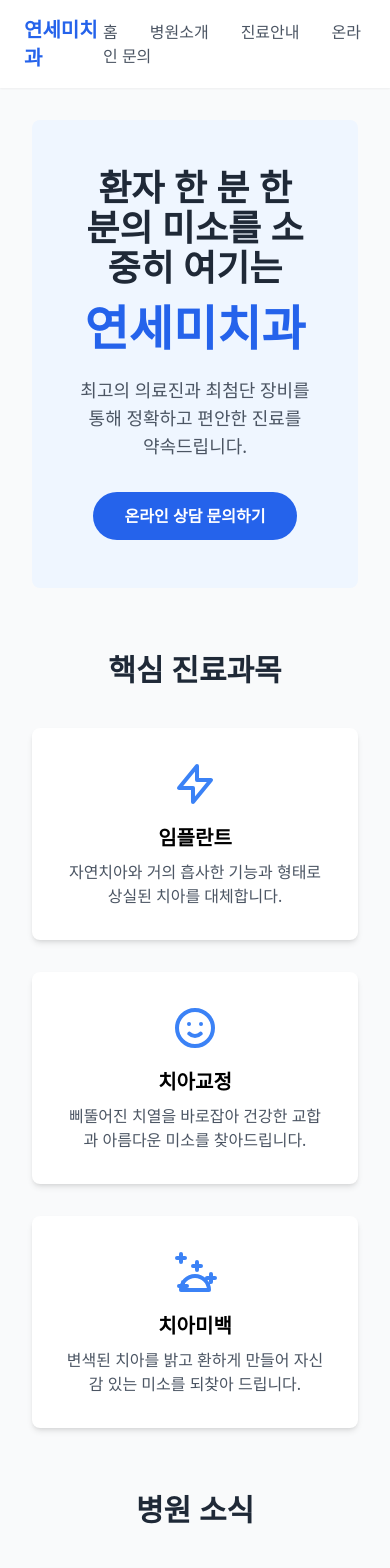
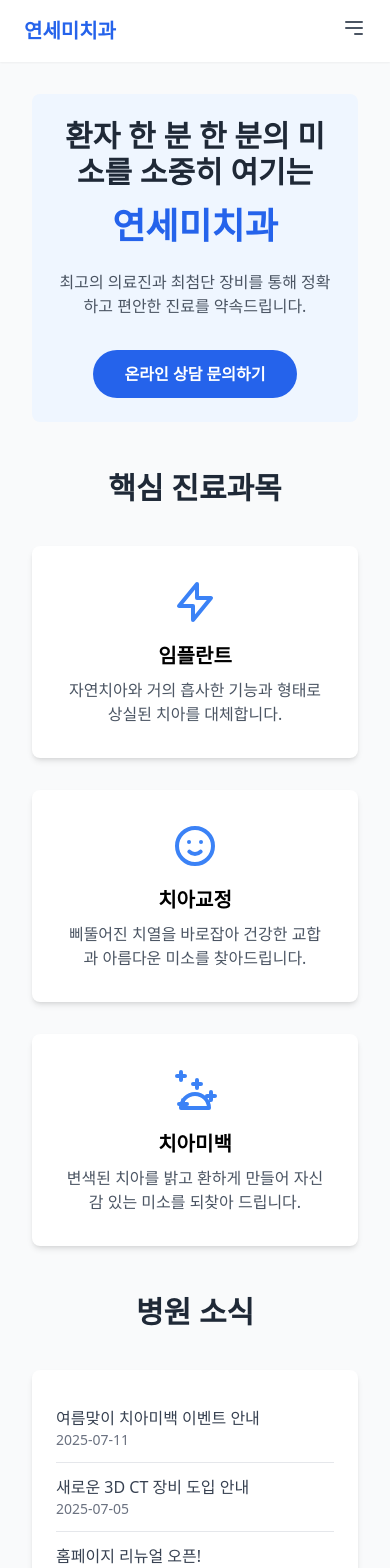
Before and after one commit to yonseimidentalclinic/frontend, a React (Vite) app: page / in a window 390 px wide. Shown: the top 1568 px of the page. Built offline with nearby package versions, Linux system fonts and the light colour scheme.

Commit message:
반응형 디자인 추가

```diff
--- a/src/App.jsx
+++ b/src/App.jsx
@@ -1,30 +1,64 @@
-import React from 'react';
+import React, { useState } from 'react'; // 1. useState import
 import { Link, Outlet } from 'react-router-dom';
-import Footer from './components/Footer.jsx'; // 1. Footer 컴포넌트 import
+import Footer from './components/Footer.jsx';
+
+// 햄버거 메뉴 아이콘 SVG
+const MenuIcon = () => (
+  <svg xmlns="http://www.w3.org/2000/svg" className="h-6 w-6" fill="none" viewBox="0 0 24 24" stroke="currentColor">
+    <path strokeLinecap="round" strokeLinejoin="round" strokeWidth={2} d="M4 6h16M4 12h16m-7 6h7" />
+  </svg>
+);
+
+// 닫기 아이콘 SVG
+const CloseIcon = () => (
+  <svg xmlns="http://www.w3.org/2000/svg" className="h-6 w-6" fill="none" viewBox="0 0 24 24" stroke="currentColor">
+    <path strokeLinecap="round" strokeLinejoin="round" strokeWidth={2} d="M6 18L18 6M6 6l12 12" />
+  </svg>
+);
 
 function App() {
+  // 2. 모바일 메뉴가 열렸는지 닫혔는지 기억하기 위한 state
+  const [isMenuOpen, setIsMenuOpen] = useState(false);
+
   return (
     <div className="min-h-screen flex flex-col bg-gray-50 font-sans">
-      <header className="bg-white shadow-sm">
+      <header className="bg-white shadow-sm sticky top-0 z-50">
         <nav className="container mx-auto px-6 py-4 flex justify-between items-center">
           <Link to="/" className="text-xl font-bold text-blue-600">
             연세미치과
           </Link>
-          <div className="space-x-8">
+
+          {/* 3. 데스크탑용 메뉴 (중간 크기 이상의 화면에서만 보임) */}
+          <div className="hidden md:flex space-x-8">
             <Link to="/" className="text-gray-600 hover:text-blue-500">홈</Link>
             <Link to="/about" className="text-gray-600 hover:text-blue-500">병원소개</Link>
             <Link to="/services" className="text-gray-600 hover:text-blue-500">진료안내</Link>
             <Link to="/contact" className="text-gray-600 hover:text-blue-500">온라인 문의</Link>
           </div>
+
+          {/* 4. 모바일용 햄버거 메뉴 버튼 (중간 크기 미만의 화면에서만 보임) */}
+          <div className="md:hidden">
+            <button onClick={() => setIsMenuOpen(!isMenuOpen)} className="text-gray-600 focus:outline-none">
+              {isMenuOpen ? <CloseIcon /> : <MenuIcon />}
+            </button>
+          </div>
         </nav>
+
+        {/* 5. 모바일 메뉴 (isMenuOpen이 true일 때만 보임) */}
+        {isMenuOpen && (
+          <div className="md:hidden bg-white px-2 pt-2 pb-3 space-y-1 sm:px-3">
+            <Link to="/" onClick={() => setIsMenuOpen(false)} className="block px-3 py-2 rounded-md text-base font-medium text-gray-700 hover:text-gray-900 hover:bg-gray-50">홈</Link>
+            <Link to="/about" onClick={() => setIsMenuOpen(false)} className="block px-3 py-2 rounded-md text-base font-medium text-gray-700 hover:text-gray-900 hover:bg-gray-50">병원소개</Link>
+            <Link to="/services" onClick={() => setIsMenuOpen(false)} className="block px-3 py-2 rounded-md text-base font-medium text-gray-700 hover:text-gray-900 hover:bg-gray-50">진료안내</Link>
+            <Link to="/contact" onClick={() => setIsMenuOpen(false)} className="block px-3 py-2 rounded-md text-base font-medium text-gray-700 hover:text-gray-900 hover:bg-gray-50">온라인 문의</Link>
+          </div>
+        )}
       </header>
 
-      {/* flex-grow를 사용해 main 컨텐츠가 남은 공간을 모두 차지하게 만듭니다. */}
       <main className="container mx-auto p-8 flex-grow">
         <Outlet />
       </main>
 
-      {/* 2. Footer 컴포넌트를 main 아래에 추가 */}
       <Footer />
     </div>
   );
--- a/src/pages/AboutPage.jsx
+++ b/src/pages/AboutPage.jsx
@@ -2,11 +2,14 @@ import React from 'react';
 
 // 의료진 프로필을 위한 재사용 가능한 컴포넌트
 const DoctorProfile = ({ name, specialty, imageUrl, bio }) => (
-  <div className="flex flex-col md:flex-row items-center bg-white p-6 rounded-lg shadow-md gap-6">
+  // flex-col: 모바일에서는 세로로 쌓임
+  // md:flex-row: 태블릿 이상 크기에서는 가로로 배치
+  <div className="flex flex-col md:flex-row items-center text-center md:text-left bg-white p-6 rounded-lg shadow-md gap-6">
     <img
       src={imageUrl}
       alt={`${name} 원장 사진`}
       className="w-32 h-32 rounded-full object-cover flex-shrink-0"
+      // 이미지가 없을 경우 표시될 대체 이미지
       onError={(e) => { e.target.onerror = null; e.target.src='https://placehold.co/128x128/e2e8f0/64748b?text=Image'; }}
     />
     <div>
@@ -19,11 +22,11 @@ const DoctorProfile = ({ name, specialty, imageUrl, bio }) => (
 
 function AboutPage() {
   return (
-    <div className="space-y-16">
+    <div className="space-y-12 md:space-y-16">
       {/* 1. 원장 인사말 섹션 */}
       <section>
         <h2 className="text-3xl font-bold text-center text-gray-800 mb-10">인사말</h2>
-        <div className="bg-white p-10 rounded-lg shadow-lg">
+        <div className="bg-white p-6 md:p-10 rounded-lg shadow-lg">
           <p className="text-5xl text-blue-500 font-serif leading-tight mb-4">“</p>
           <p className="text-lg text-gray-700 mb-4">
             저희 연세미치과 홈페이지를 찾아주신 모든 분들께 진심으로 감사드립니다.
@@ -52,6 +55,8 @@ function AboutPage() {
       {/* 3. 병원 둘러보기 섹션 */}
       <section>
         <h2 className="text-3xl font-bold text-center text-gray-800 mb-10">병원 둘러보기</h2>
+        {/* grid-cols-1: 모바일에서는 1열
+            md:grid-cols-3: 태블릿 이상에서는 3열 */}
         <div className="grid grid-cols-1 md:grid-cols-3 gap-4">
           <img src="https://placehold.co/600x400/bfdbfe/1e3a8a?text=대기실" alt="병원 대기실" className="rounded-lg shadow-md w-full h-full object-cover" />
           <img src="https://placehold.co/600x400/bfdbfe/1e3a8a?text=진료실" alt="병원 진료실" className="rounded-lg shadow-md w-full h-full object-cover" />
--- a/src/pages/HomePage.jsx
+++ b/src/pages/HomePage.jsx
@@ -1,7 +1,7 @@
 import React from 'react';
 import { Link } from 'react-router-dom';
 
-// 아이콘들을 위한 간단한 SVG 컴포넌트들
+// 아이콘 컴포넌트는 변경사항 없습니다.
 const ImplantIcon = () => (
   <svg className="w-12 h-12 mx-auto text-blue-500" fill="none" stroke="currentColor" viewBox="0 0 24 24" xmlns="http://www.w3.org/2000/svg"><path strokeLinecap="round" strokeLinejoin="round" strokeWidth={2} d="M13 10V3L4 14h7v7l9-11h-7z"></path></svg>
 );
@@ -15,16 +15,18 @@ const WhiteningIcon = () => (
 
 function HomePage() {
   return (
-    <div className="space-y-16">
+    <div className="space-y-12 md:space-y-16">
       {/* 1. 히어로 섹션 */}
-      <section className="text-center bg-blue-50 p-12 rounded-lg">
-        <h1 className="text-4xl font-bold text-gray-800 mb-4">
+      {/* 화면이 작을 때는 패딩을 p-6으로, 태블릿 이상에서는 p-12로 조절 */}
+      <section className="text-center bg-blue-50 p-6 md:p-12 rounded-lg">
+        {/* 화면이 작을 때는 글자 크기를 3xl로, 태블릿 이상에서는 4xl로 조절 */}
+        <h1 className="text-3xl md:text-4xl font-bold text-gray-800 mb-4">
           환자 한 분 한 분의 미소를 소중히 여기는
         </h1>
-        <p className="text-5xl font-extrabold text-blue-600 mb-6">
+        <p className="text-4xl md:text-5xl font-extrabold text-blue-600 mb-6">
           연세미치과
         </p>
-        <p className="text-lg text-gray-600 mb-8 max-w-2xl mx-auto">
+        <p className="text-base md:text-lg text-gray-600 mb-8 max-w-2xl mx-auto">
           최고의 의료진과 최첨단 장비를 통해 정확하고 편안한 진료를 약속드립니다.
         </p>
         <Link
@@ -38,8 +40,8 @@ function HomePage() {
       {/* 2. 핵심 진료과목 소개 */}
       <section>
         <h2 className="text-3xl font-bold text-center text-gray-800 mb-10">핵심 진료과목</h2>
+        {/* md:grid-cols-3: 태블릿 이상에서만 3열, 모바일에서는 자동으로 1열로 쌓임 */}
         <div className="grid md:grid-cols-3 gap-8">
-          {/* 임플란트 카드 */}
           <div className="bg-white p-8 rounded-lg shadow-md text-center">
             <ImplantIcon />
             <h3 className="text-xl font-bold mt-4 mb-2">임플란트</h3>
@@ -47,7 +49,6 @@ function HomePage() {
               자연치아와 거의 흡사한 기능과 형태로 상실된 치아를 대체합니다.
             </p>
           </div>
-          {/* 치아교정 카드 */}
           <div className="bg-white p-8 rounded-lg shadow-md text-center">
             <OrthodonticsIcon />
             <h3 className="text-xl font-bold mt-4 mb-2">치아교정</h3>
@@ -55,7 +56,6 @@ function HomePage() {
               삐뚤어진 치열을 바로잡아 건강한 교합과 아름다운 미소를 찾아드립니다.
             </p>
           </div>
-          {/* 치아미백 카드 */}
           <div className="bg-white p-8 rounded-lg shadow-md text-center">
             <WhiteningIcon />
             <h3 className="text-xl font-bold mt-4 mb-2">치아미백</h3>
@@ -69,19 +69,20 @@ function HomePage() {
       {/* 3. 병원 소식 */}
       <section>
         <h2 className="text-3xl font-bold text-center text-gray-800 mb-10">병원 소식</h2>
-        <div className="bg-white p-8 rounded-lg shadow-md max-w-3xl mx-auto">
+        {/* 화면이 작을 때는 패딩을 p-6으로, 태블릿 이상에서는 p-8로 조절 */}
+        <div className="bg-white p-6 md:p-8 rounded-lg shadow-md max-w-3xl mx-auto">
           <ul>
-            <li className="flex justify-between py-3 border-b">
+            <li className="flex flex-col sm:flex-row sm:justify-between py-3 border-b">
               <span className="text-gray-700">여름맞이 치아미백 이벤트 안내</span>
-              <span className="text-gray-500">2025-07-11</span>
+              <span className="text-gray-500 text-sm sm:text-base">2025-07-11</span>
             </li>
-            <li className="flex justify-between py-3 border-b">
+            <li className="flex flex-col sm:flex-row sm:justify-between py-3 border-b">
               <span className="text-gray-700">새로운 3D CT 장비 도입 안내</span>
-              <span className="text-gray-500">2025-07-05</span>
+              <span className="text-gray-500 text-sm sm:text-base">2025-07-05</span>
             </li>
-            <li className="flex justify-between py-3">
+            <li className="flex flex-col sm:flex-row sm:justify-between py-3">
               <span className="text-gray-700">홈페이지 리뉴얼 오픈!</span>
-              <span className="text-gray-500">2025-07-01</span>
+              <span className="text-gray-500 text-sm sm:text-base">2025-07-01</span>
             </li>
           </ul>
         </div>
--- a/src/pages/ServicesPage.jsx
+++ b/src/pages/ServicesPage.jsx
@@ -62,12 +62,12 @@ const servicesData = {
 };
 
 function ServicesPage() {
-  // 'implant'를 기본으로 선택된 탭으로 설정
   const [activeTab, setActiveTab] = useState('implant');
   const activeService = servicesData[activeTab];
 
   const tabButtonClasses = (tabName) =>
-    `px-6 py-3 text-lg font-semibold rounded-t-lg focus:outline-none ` +
+    // whitespace-nowrap: 탭 버튼의 글자가 줄바꿈되지 않도록 함
+    `px-4 sm:px-6 py-3 text-base sm:text-lg font-semibold rounded-t-lg focus:outline-none whitespace-nowrap ` +
     (activeTab === tabName
       ? 'bg-white text-blue-600 border-b-2 border-blue-600'
       : 'bg-gray-100 text-gray-500 hover:bg-gray-200');
@@ -76,7 +76,8 @@ function ServicesPage() {
     <div>
       {/* 탭 메뉴 */}
       <div className="border-b border-gray-200">
-        <nav className="-mb-px flex space-x-2" aria-label="Tabs">
+        {/* overflow-x-auto: 내용이 넘칠 경우 가로 스크롤을 허용 */}
+        <nav className="flex space-x-2 overflow-x-auto" aria-label="Tabs">
           <button onClick={() => setActiveTab('implant')} className={tabButtonClasses('implant')}>
             임플란트
           </button>
@@ -90,15 +91,15 @@ function ServicesPage() {
       </div>
 
       {/* 선택된 탭 내용 */}
-      <div className="mt-8 bg-white p-8 rounded-b-lg shadow-lg">
-        <h2 className="text-3xl font-bold text-gray-800 mb-4">{activeService.title}</h2>
+      <div className="mt-8 bg-white p-6 md:p-8 rounded-b-lg shadow-lg">
+        <h2 className="text-2xl md:text-3xl font-bold text-gray-800 mb-4">{activeService.title}</h2>
         <p className="text-gray-600 mb-8">{activeService.description}</p>
         <img src={activeService.imageUrl} alt={activeService.title} className="rounded-lg mb-8 w-full" />
 
         <div className="space-y-6">
           {activeService.details.map((detail, index) => (
             <div key={index}>
-              <h3 className="text-xl font-bold text-blue-600 mb-2">{detail.title}</h3>
+              <h3 className="text-lg md:text-xl font-bold text-blue-600 mb-2">{detail.title}</h3>
               <p className="text-gray-700">{detail.content}</p>
             </div>
           ))}
```
